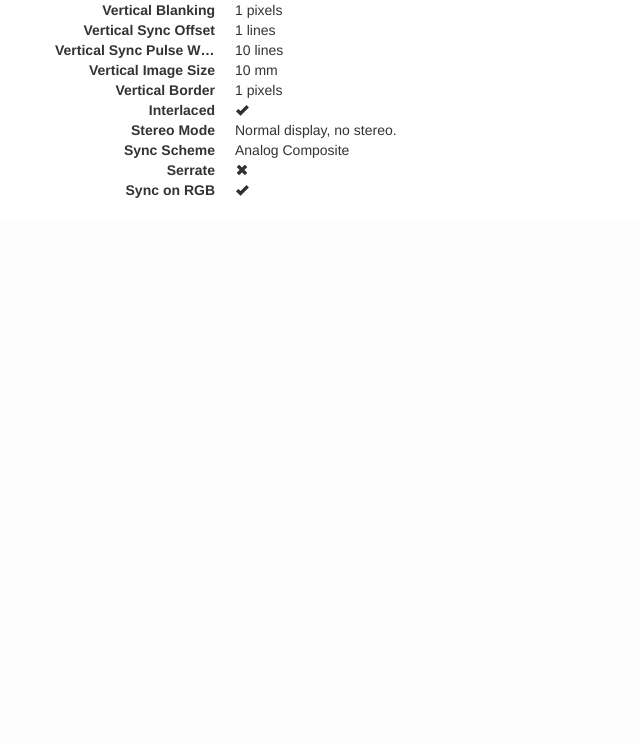
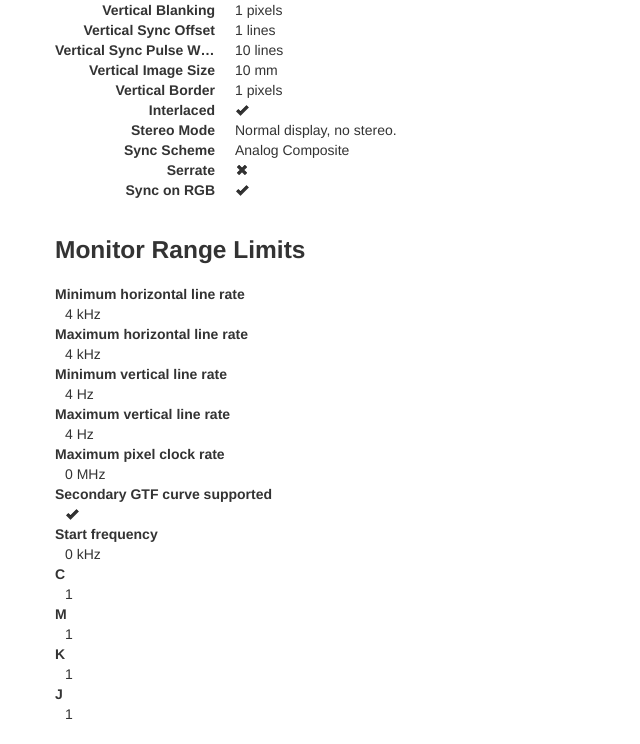
Before and after one commit to timvideos/edid.tv, a Django app: page /edid/1/ in a window 1280 px wide. Shown: the part 942-1686 px from the top of the page, without its empty margins (0-640 px from the left). Before the commit the page ends 1140 px from the top, so only its background shows below. Run offline with Django 3.2, Linux system fonts and the light colour scheme; tables that the repository leaves empty hold one stand-in row (values such as "Sample post").

Commit message:
Add monitor range limits handling to website.

```diff
--- a/frontend/models.py
+++ b/frontend/models.py
@@ -118,6 +118,30 @@ class EDID(models.Model):
     est_timings_1024_768_70 = models.BooleanField()
     est_timings_1024_768_75 = models.BooleanField()
     est_timings_1280_1024_75 = models.BooleanField()
+
+    ###mrl=Monitor range limits
+    monitor_range_limits = models.BooleanField()
+
+    #in kHz
+    mrl_min_horizontal_rate = models.PositiveSmallIntegerField(blank=True, null=True)
+    mrl_max_horizontal_rate = models.PositiveSmallIntegerField(blank=True, null=True)
+
+    #in Hz
+    mrl_min_vertical_rate = models.PositiveSmallIntegerField(blank=True, null=True)
+    mrl_max_vertical_rate = models.PositiveSmallIntegerField(blank=True, null=True)
+
+    #in MHz
+    mrl_max_pixel_clock = models.PositiveSmallIntegerField(blank=True, null=True)
+
+    mrl_secondary_GTF_curve_supported = models.NullBooleanField()
+
+    #in kHz
+    mrl_secondary_GTF_start_frequency = models.PositiveSmallIntegerField(blank=True, null=True)
+    mrl_secondary_GTF_C = models.PositiveSmallIntegerField(blank=True, null=True)
+    mrl_secondary_GTF_M = models.PositiveSmallIntegerField(blank=True, null=True)
+    mrl_secondary_GTF_K = models.PositiveSmallIntegerField(blank=True, null=True)
+    mrl_secondary_GTF_J = models.PositiveSmallIntegerField(blank=True, null=True)
+
 
     def populate_from_edid_parser(self, edid):
         ### Header
@@ -292,6 +316,26 @@ class EDID(models.Model):
 
             self.detailedtiming_set.add(timing)
 
+        if 'Monitor_Range_Limits_Descriptor' in edid['Descriptors']:
+            self.monitor_range_limits = True
+            data = edid['Descriptors']['Monitor_Range_Limits_Descriptor']
+
+            self.mrl_min_horizontal_rate = data['Min_Horizontal_rate']
+            self.mrl_max_horizontal_rate = data['Max_Horizontal_rate']
+            self.mrl_min_vertical_rate = data['Min_Vertical_rate']
+            self.mrl_max_vertical_rate = data['Max_Vertical_rate']
+            self.mrl_max_pixel_clock = data['Max_Supported_Pixel_Clock']
+            self.mrl_secondary_GTF_curve_supported = data['Secondary_GTF_curve_supported']
+
+            if self.mrl_secondary_GTF_curve_supported:
+                self.mrl_secondary_GTF_start_frequency = data['Secondary_GTF']['start_frequency']
+                self.mrl_secondary_GTF_C = data['Secondary_GTF']['C']
+                self.mrl_secondary_GTF_M = data['Secondary_GTF']['M']
+                self.mrl_secondary_GTF_K = data['Secondary_GTF']['K']
+                self.mrl_secondary_GTF_J = data['Secondary_GTF']['J']
+        else:
+            self.monitor_range_limits = False
+
         self.status = self.STATUS_TIMINGS_ADDED
 
     def __unicode__(self):
--- a/templates/show_edid.html
+++ b/templates/show_edid.html
@@ -78,6 +78,7 @@
     </dl>
   </div>
 </div>
+{% if edid.standardtiming_set.all %}
 <div class="row">
 {% for timing in edid.standardtiming_set.all %}
   <div class="span4">
@@ -95,6 +96,8 @@
   </div>
 {% endfor %}
 </div>
+{% endif %}
+{% if edid.detailedtiming_set.all %}
 <div class="row">
 {% for timing in edid.detailedtiming_set.all %}
   <div class="span4">
@@ -153,4 +156,38 @@
   </div>
 {% endfor %}
 </div>
+{% endif %}
+{% if edid.monitor_range_limits %}
+<div class="row">
+  <div class="span4">
+    <h3>Monitor Range Limits</h3>
+    <dl>
+      <dt>Minimum horizontal line rate</dt>
+      <dd>{{ edid.mrl_min_horizontal_rate }} kHz</dd>
+      <dt>Maximum horizontal line rate</dt>
+      <dd>{{ edid.mrl_max_horizontal_rate }} kHz</dd>
+      <dt>Minimum vertical line rate</dt>
+      <dd>{{ edid.mrl_min_vertical_rate }} Hz</dd>
+      <dt>Maximum vertical line rate</dt>
+      <dd>{{ edid.mrl_max_vertical_rate }} Hz</dd>
+      <dt>Maximum pixel clock rate</dt>
+      <dd>{{ edid.mrl_max_pixel_clock }} MHz</dd>
+      <dt>Secondary GTF curve supported</dt>
+      <dd><i class="icon-{{ edid.mrl_secondary_GTF_curve_supported|yesno:"ok,remove" }}"></i></dd>
+{% if edid.mrl_secondary_GTF_curve_supported %}
+      <dt>Start frequency</dt>
+      <dd>{{ edid.mrl_max_pixel_clock }} kHz</dd>
+      <dt>C</dt>
+      <dd>{{ edid.mrl_secondary_GTF_C }}</dd>
+      <dt>M</dt>
+      <dd>{{ edid.mrl_secondary_GTF_M }}</dd>
+      <dt>K</dt>
+      <dd>{{ edid.mrl_secondary_GTF_K }}</dd>
+      <dt>J</dt>
+      <dd>{{ edid.mrl_secondary_GTF_J }}</dd>
+{% endif %}
+    </dl>
+  </div>
+</div>
+{% endif %}
 {% endblock %}
```
